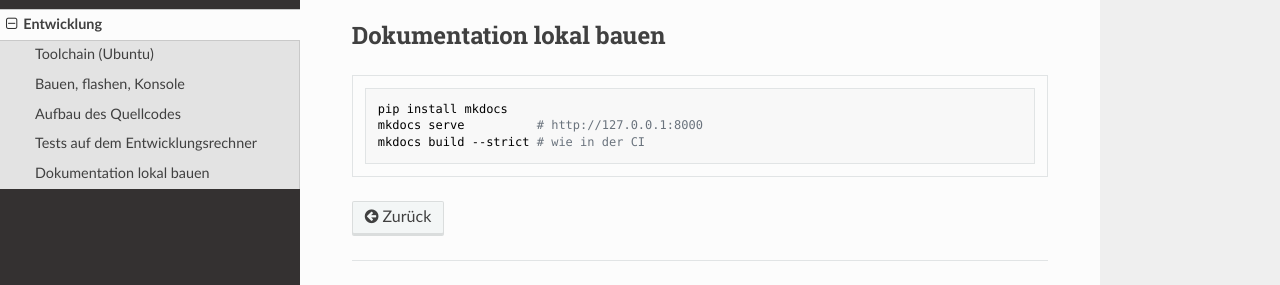
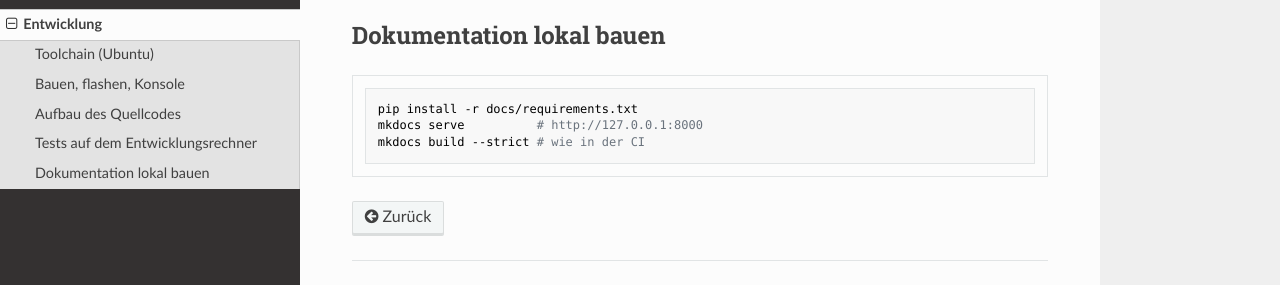
Before and after one commit to RincewindWizzard/amulett, an MkDocs documentation site: the page built from docs/entwicklung.md, in a window 1280 px wide and 900 px high, scrolled down 740 px. Shown: the part 570-855 px from the top of the window. Built offline with MkDocs 1.6.1, drawn with Linux system fonts in a browser that asks for light colours; nearby versions of some CDN libraries; a script that is not in the unit is left out.

Commit message:
Docs CI: install pymdown-extensions explicitly (requirements.txt), also watch crates/
Co-Authored-By: Claude Sonnet 5.5 <noreply@anthropic.com>
Claude-Session: https://claude.ai/code/session_01K23ML9N34K9JrEKD14YaJJ

````diff
--- a/docs/entwicklung.md
+++ b/docs/entwicklung.md
@@ -52,7 +52,7 @@ cargo test --target x86_64-unknown-linux-gnu
 ## Dokumentation lokal bauen
 
 ```sh
-pip install mkdocs
+pip install -r docs/requirements.txt
 mkdocs serve          # http://127.0.0.1:8000
 mkdocs build --strict # wie in der CI
 ```
--- /dev/null
+++ b/docs/requirements.txt
@@ -0,0 +1,2 @@
+mkdocs>=1.6,<2
+pymdown-extensions>=10
````
Also changed, not shown: 1 other file.
